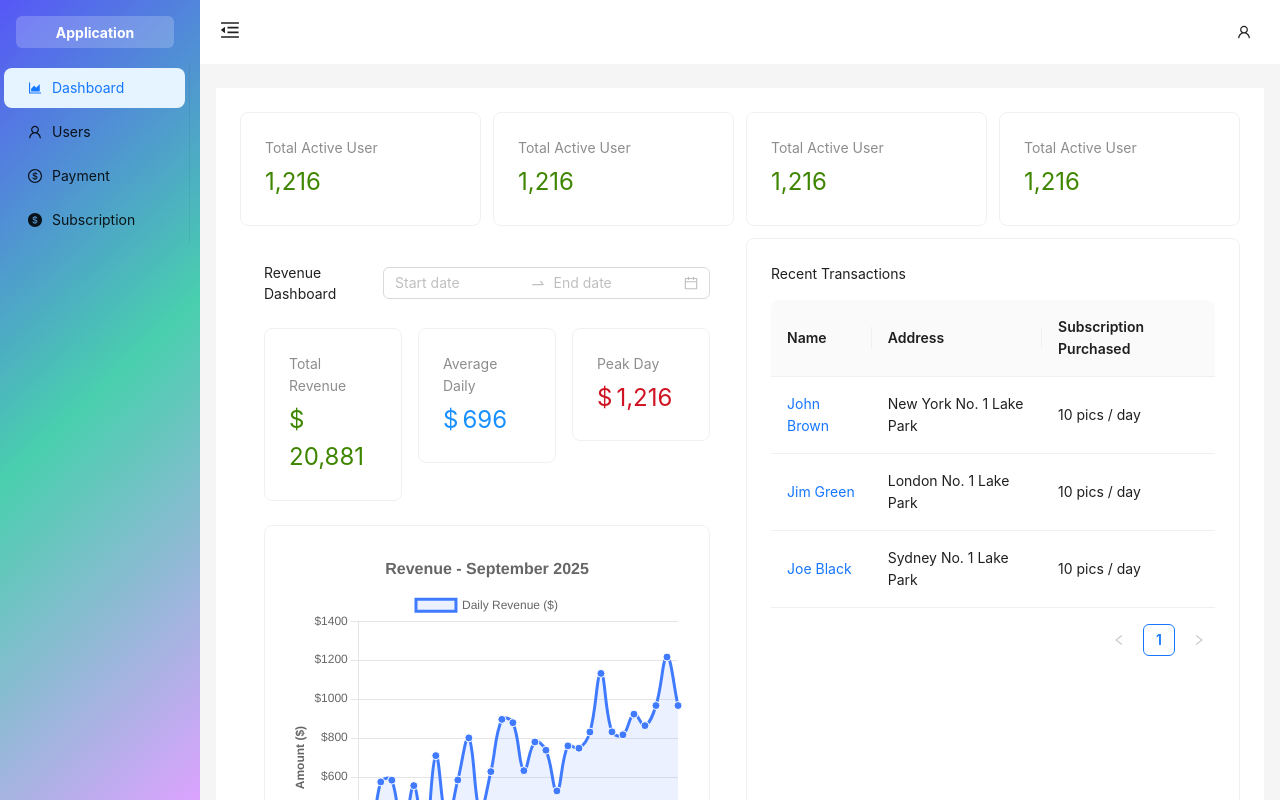
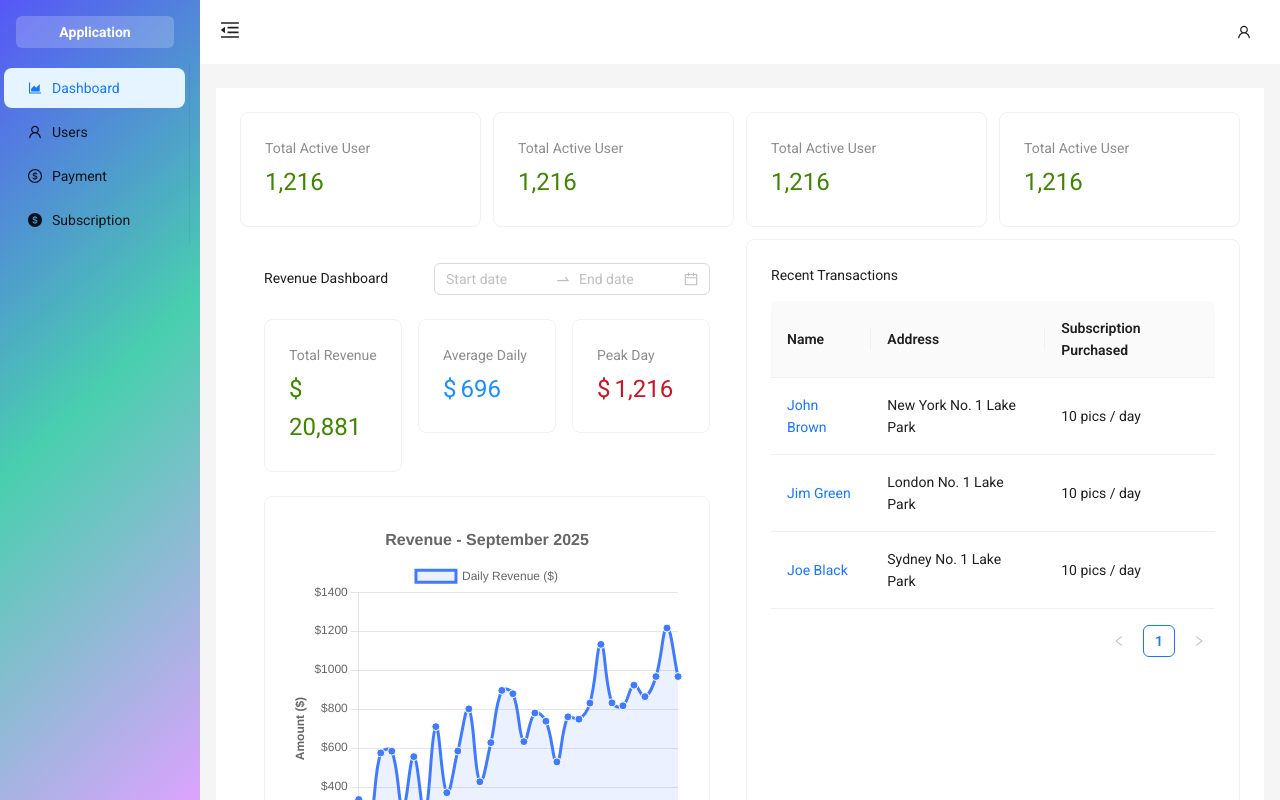
Before and after one commit to ujjwal060/color-scaning-admin, a React (Vite) app: page / in a window 1280 px wide. Shown: the top 800 px of the page. Built offline with nearby package versions, Linux system fonts and the light colour scheme; sample sign-in values are in the browser's storage.

Commit message:
change font family

```diff
--- a/src/index.css
+++ b/src/index.css
@@ -1,11 +1,14 @@
 @import "tailwindcss";
+* {
+  font-family: "Roboto", sans-serif;
+}
 #root {
   width: 100%;
 }
 :root {
   line-height: 1.5;
   font-weight: 400;
-  font-family: "Roboto", sans-serif;
+
   color-scheme: light dark;
   color: rgba(255, 255, 255, 0.87);
   background-color: #242424;
@@ -51,6 +54,22 @@ input:-webkit-autofill:active {
   background-color: #fff !important;
   color: #000 !important;
 }
+:where(.css-kbg4zp).ant-menu-light.ant-menu-root.ant-menu-inline,
+:where(.css-kbg4zp).ant-menu-light > .ant-menu.ant-menu-root.ant-menu-inline,
+:where(.css-kbg4zp).ant-menu-light.ant-menu-root.ant-menu-vertical,
+:where(.css-kbg4zp).ant-menu-light > .ant-menu.ant-menu-root.ant-menu-vertical,
+:where(
+    .css-dev-only-do-not-override-kbg4zp
+  ).ant-menu-light.ant-menu-root.ant-menu-inline,
+:where(.css-dev-only-do-not-override-kbg4zp).ant-menu-light
+  > .ant-menu.ant-menu-root.ant-menu-inline,
+:where(
+    .css-dev-only-do-not-override-kbg4zp
+  ).ant-menu-light.ant-menu-root.ant-menu-vertical,
+:where(.css-dev-only-do-not-override-kbg4zp).ant-menu-light
+  > .ant-menu.ant-menu-root.ant-menu-vertical {
+  border-inline-end: 0px !important;
+}
 .bg-gradient-custom {
   background: #5757f7;
   background: radial-gradient(
```
